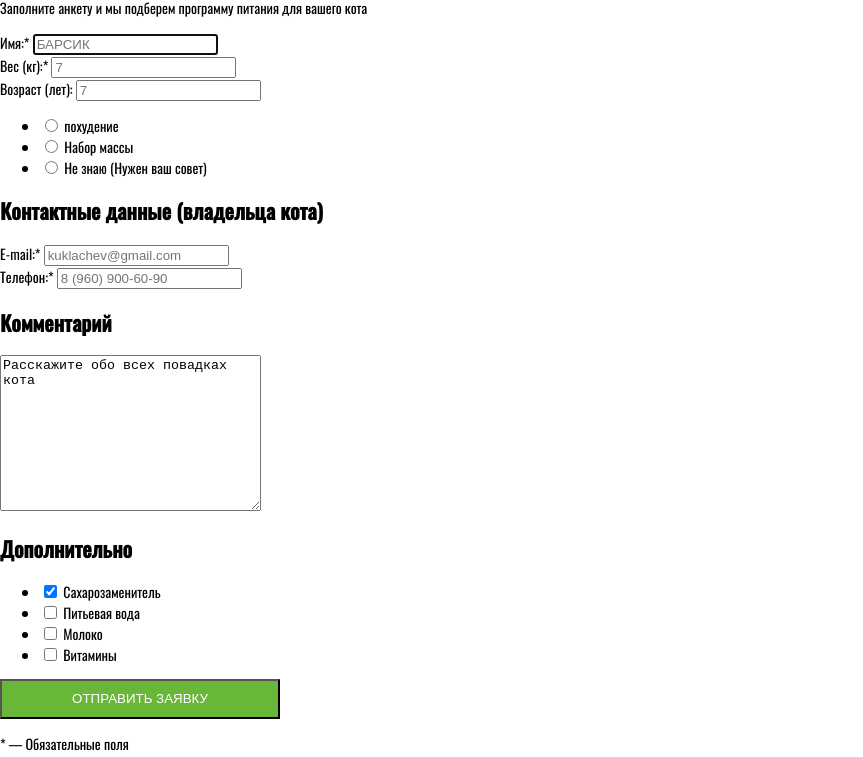
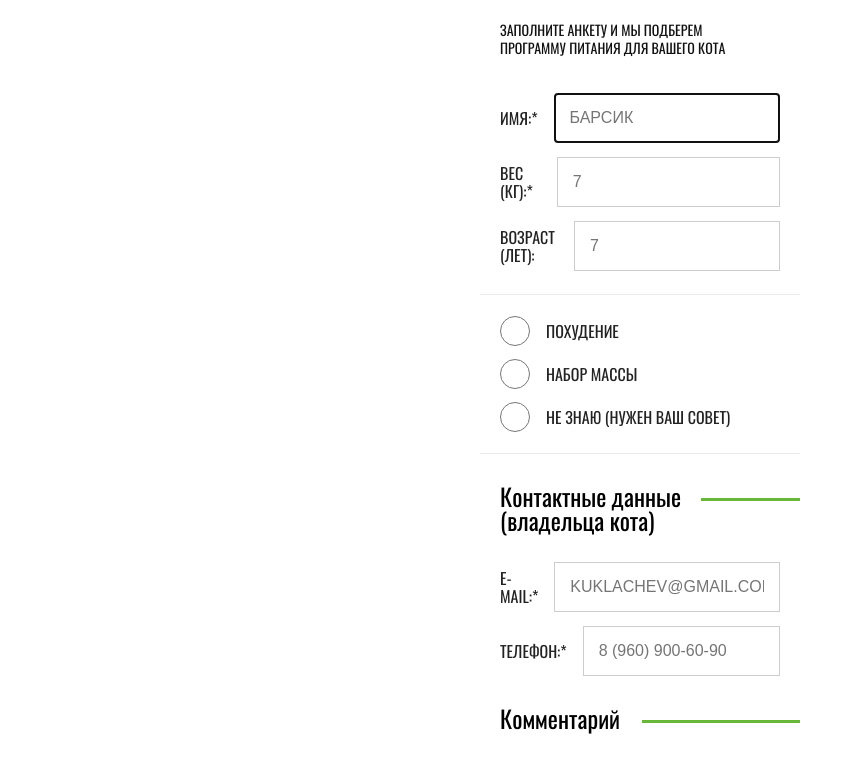
Before and after one commit to BreenDV/1208201-cat-energy-19, a website: page source/form.html in a window 1280 px wide. Shown: the part 369-1126 px from the top of the page, without its empty margins (0-863 px from the left). Drawn offline with nearby package versions, Linux system fonts and the light colour scheme; files that its build step writes are made by us from their sources.

Commit message:
Доделал форму

```diff
--- a/source/form.html
+++ b/source/form.html
@@ -27,19 +27,26 @@
   </div>
 </header>
     <main class="page-form">
+      <div class="page-form__wrapper">
         <h1 class="page-form__title">Подбор программы</h1>
-        <p class="page-form__text">Заполните анкету и мы подберем программу питания для вашего кота</p>
+        <p class="page-form__text">Заполните анкету и мы подберем<br>программу питания для вашего кота</p>
         <form class="page-form__form forms" action="https://echo.htmlacademy.ru" method="get">
-            <label for="name">Имя:*</label>
-            <input class="forms__name" type="text" id="name" name="name" placeholder="БАРСИК" required autofocus><br>
-            <label for="weight">Вес (кг):*</label>
-            <input class="forms__weight" type="text" id="weight" name="weight" placeholder="7" pattern="[0-9] {1,2}" required><br>
-            <label for="age">Возраст (лет):</label>
+            <label class="forms__label" for="name">
+              <p>Имя:*</p>
+              <input class="forms__name" type="text" id="name" name="name" placeholder="БАРСИК" required autofocus><br>
+            </label>
+            <label class="forms__label" for="weight">
+              <p>Вес (кг):*</p>
+              <input class="forms__weight" type="text" id="weight" name="weight" placeholder="7" pattern="[0-9] {1,2}" required><br>
+            </label>
+            <label class="forms__label" for="age">
+              <p>Возраст (лет):</p>
             <input class="forms__age" type="text" id="age" name="age" pattern="[0-9] {1,2}" placeholder="7"><br>
+          </label>
             <ul class="forms__radio-btn">
                 <li class="forms__list-item">
                     <input type="radio" name="programs" id="losing weight">
-                    <label for="Losing weight">похудение</label>
+                    <label for="Losing weight">Похудение</label>
                 </li>
                 <li class="forms__list-item">
                     <input type="radio" name="programs" id="mass">
@@ -51,14 +58,18 @@
                 </li>
             </ul>
             <h2 class="forms__title">Контактные данные (владельца кота)</h2>
-            <label for="email">E-mail:*</label>
+            <label class="forms__label" for="email">
+              <p>E-mail:*</p>
             <input class="forms__email" type="email" id="email" name="email" placeholder="kuklachev@gmail.com" required><br>
-            <label for="tel">Телефон:*</label>
+            </label>
+            <label class="forms__label" for="tel">
+              <p>Телефон:*</p>
             <input class="forms__tel" type="tel" id="tel" name="tel" placeholder="8 (960) 900-60-90" pattern="8 ([0-9]{3}) [0-9]{3}-[0-9]{2}-[0-9]{2}"required><br>
-            <h2 class="forms__title">Комментарий</h2>
+            </label>
+            <h2 class="forms__title forms__title--big-element">Комментарий</h2>
             <textarea class="forms__comment" name="comment" id="" cols="30" rows="10">Расскажите обо всех повадках кота
             </textarea><br>
-            <h2 class="forms__title">Дополнительно</h2>
+            <h2 class="forms__title forms__title--middle-element">Дополнительно</h2>
             <ul class="forms__list-checkbox">
                 <li class="forms__list-item">
                     <input class="forms__checkbox" type="checkbox" name="sugar" id="sugar" checked>
@@ -81,13 +92,16 @@
             <p class="forms__text">* — Обязательные поля</p>
         </form>
         <div class="address">
-          <p class="address__text address__text--uppercase">приглашаем к сотрудничеству дилеров!</p>
-          <p class="address__text">ул. Большая Конюшенная, д. 19/8 Санкт-Петербург</p>
+          <div class="address__wrapper address__wrapper--bg-grey">
+          <p class="address__text">приглашаем к сотрудничеству дилеров!</p>
+          <p class="address__street">ул. Большая Конюшенная, д. 19/8 Санкт-Петербург</p>
           </div>
           <div class="map">
-          <img class="map__img-map" src="#" width="320" height="400" alt="Карта">
-          <img class="map__point-img" src="#" width="55" height="53" alt="Каринка точки на карте">
-        </div>
+          <img class="map__img-map" src="/img/map.png" width="320" height="400" alt="Карта">
+          <img class="map__point-img" src="/img/map-pin.png" width="55" height="53" alt="Каринка точки на карте">
+          </div>
+          </div>
+      </div>
     </main>
     <footer class="page-footer">
       <div class="page-footer__wrapper">
--- /dev/null
+++ b/source/sass/blocks/forms.scss
@@ -0,0 +1,161 @@
+.forms__label {
+  position: relative;
+
+  display: flex;
+  align-items: center;
+  margin-bottom: 14px;
+  padding-left: 20px;
+  padding-right: 20px;
+}
+
+.forms__label:nth-of-type(3) {
+  margin-bottom: 23px;
+}
+
+.forms__label p {
+  width: auto;
+  margin: 0;
+  margin-right: 16px;
+
+  font-size: 16px;
+  line-height: 18px;
+
+  color: #222222;
+  text-transform: uppercase;
+}
+
+.forms__label > input {
+  width: 100%;
+  padding: 15px;
+
+  font-size: 16px;
+  line-height: 18px;
+  color: #444444;
+
+  text-transform: uppercase;
+  border: 1px solid #cdcdcd;
+}
+
+
+.forms__radio-btn {
+  width: 320px;
+  margin: 0;
+  padding: 0;
+  list-style: none;
+  border-top: 1px solid #ebebeb;
+  border-bottom: 1px solid #ebebeb;
+}
+
+.forms__list-item:first-child {
+  margin-top: 21px;
+}
+
+.forms__list-item:last-child {
+  margin-bottom: 21px;
+}
+
+.forms__list-item:not(:last-child) {
+  margin-bottom: 13px;
+}
+
+.forms__list-item {
+  margin-left: 20px;
+  margin-right: 20px;
+  display: flex;
+  align-items: center;
+  font-size: 16px;
+  line-height: 18px;
+  color: #222222;
+  text-transform: uppercase;
+}
+
+.forms__list-item input {
+  width: 30px;
+  height: 30px;
+  margin: 0;
+}
+
+.forms__list-item label {
+  margin-left: 16px;
+}
+
+.forms__title {
+  position: relative;
+
+  margin-top: 30px;
+  margin-bottom: 30px;
+  padding-left: 20px;
+  padding-right: 20px;
+
+  font-size: 24px;
+  line-height: 24px;
+  font-weight: 400;
+}
+
+.forms__title::before {
+  content: "";
+  position: absolute;
+  width: 99px;
+  height: 3px;
+  background-color: #68b738;
+  left: 221px;
+  top: 14px;
+}
+
+.forms__title--big-element::before {
+  content: "";
+  position: absolute;
+  width: 158px;
+  height: 3px;
+  background-color: #68b738;
+  left: 162px;
+  top: 14px;
+}
+
+.forms__comment {
+  min-width: 280px;
+
+  margin-left: 20px;
+  margin-right: 20px;
+  padding: 0;
+
+  border: 1px solid silver;
+
+}
+.forms__title--middle-element {
+  margin-bottom: 39px;
+}
+
+.forms__title--middle-element::before {
+  content: "";
+  position: absolute;
+  width: 136px;
+  height: 3px;
+  background-color: #68b738;
+  left: 184px;
+  top: 14px;
+}
+
+
+.forms__list-checkbox {
+  margin: 0;
+  padding: 0;
+  list-style: none;
+}
+
+
+.forms__button {
+  border: none;
+  margin: 0 auto;
+}
+
+.forms__text {
+  margin-top: 23px;
+  margin-bottom: 34px;
+
+  font-size: 14px;
+  line-height: 16px;
+  font-family: "Arial";
+  text-align: center;
+  color: #444444;
+}
--- /dev/null
+++ b/source/sass/blocks/page-form.scss
@@ -0,0 +1,27 @@
+.page-form__wrapper {
+  width: 320px;
+  margin: 0 auto;
+}
+
+.page-form__title{
+  margin-top: 19px;
+  margin-bottom: 24px;
+  padding-left: 20px;
+  padding-right: 20px;
+
+  font-size: 36px;
+  line-height: 60px;
+  font-weight: 400;
+}
+
+.page-form__text {
+  margin: 0;
+  margin-bottom: 36px;
+  padding-left: 20px;
+  padding-right: 20px;
+
+  font-size: 14px;
+  line-height: 18px;
+  color: #111111;
+  text-transform: uppercase;
+}
--- a/source/sass/blocks/page-header.scss
+++ b/source/sass/blocks/page-header.scss
@@ -1,13 +1,10 @@
 .page-header-wrapper {
   display: flex;
   flex-wrap: wrap;
-  justify-content: space-between;
   align-items: center;
   width: 320px;
   margin: 0 auto;
   padding-top: 11px;
-  padding-left: 20px;
-  padding-right: 20px;
 
 }
 
@@ -22,9 +19,15 @@
 
 }
 
+.page-header__logo-link {
+  padding-left: 20px;
+}
+
 .page-header__button-menu {
   width: 19px;
   height: 19px;
+  margin-left: auto;
+  margin-right: 20px;
   padding: 0;
 
   background-color: transparent;
--- a/source/sass/style.scss
+++ b/source/sass/style.scss
@@ -19,3 +19,6 @@
 @import "blocks/catalog.scss";
 @import "blocks/additionally.scss";
 @import "blocks/list-product.scss";
+
+@import "blocks/page-form.scss";
+@import "blocks/forms.scss";
```
